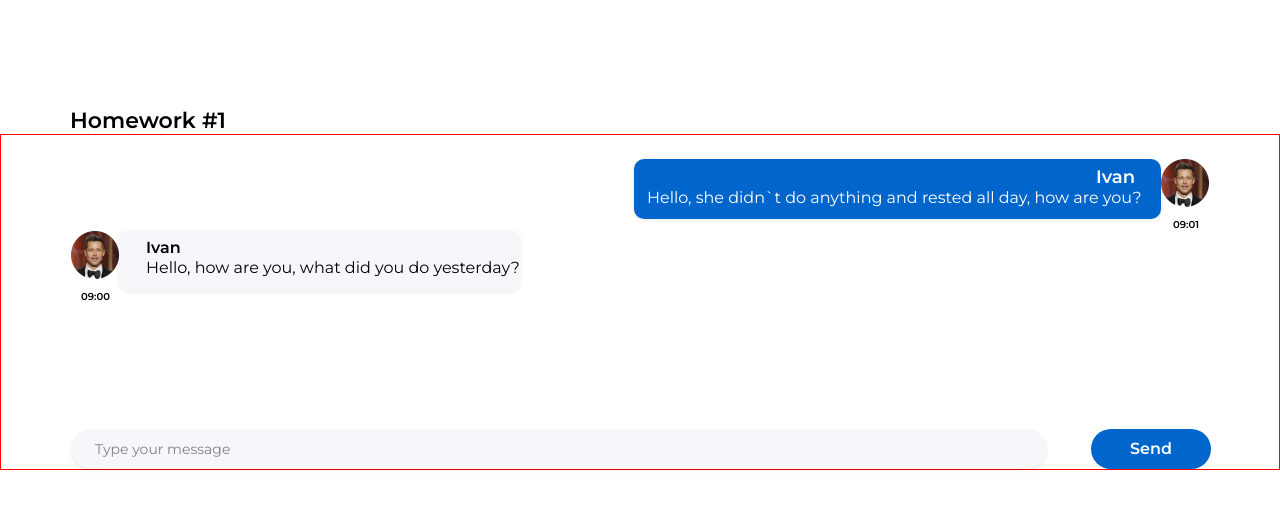
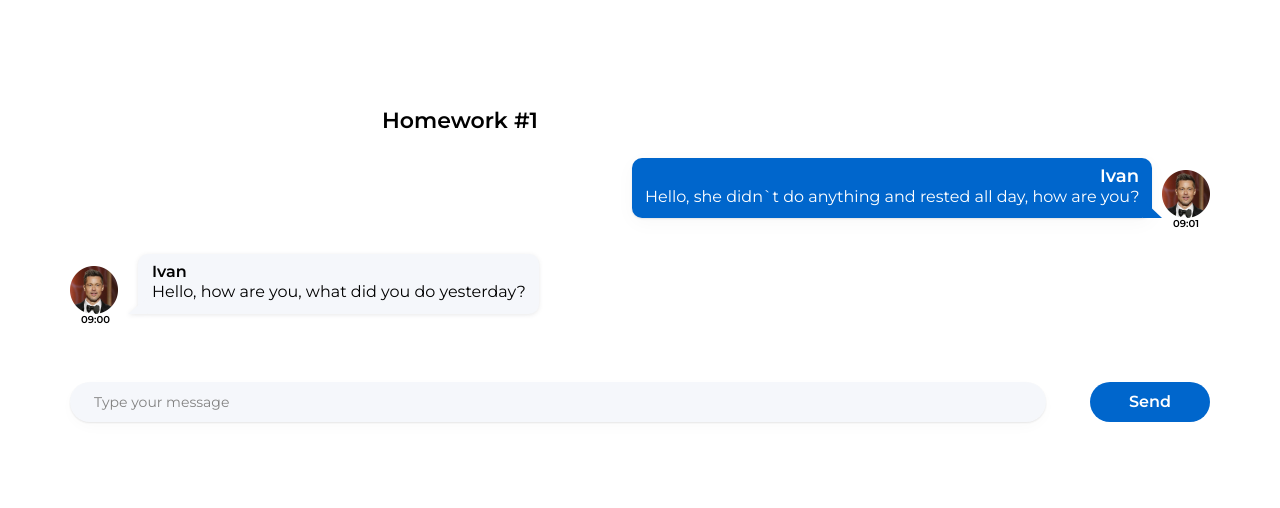
Before and after one commit to AnatolyNikol/Ignat_DZ, a React (Create React App) app in the folder hws2-master/: page / in a window 1280 px wide. Shown: the top 508 px of the page. Built offline with nearby package versions, Linux system fonts and the light colour scheme.

Commit message:
Finish DZ

```diff
--- a/hws2-master/src/s1-main/App.module.css
+++ b/hws2-master/src/s1-main/App.module.css
@@ -3,24 +3,22 @@
 }
 
 .hw {
-    display: flex;
     max-width: 1280px;
     width: 100%;
     height: 336px;
     margin: 0 auto;
-    border: 1px solid red;
-    flex-direction: column;
-    justify-content: space-between;
+    /*border: 1px solid red;*/
 }
 
 .hwTitle {
     margin-top: 107px;
-    margin-left: 70px;
+    margin-left: 382px;
     width: 165px;
     height: 27px;
 
 
-    font-family: 'Montserrat';
+
+    font-family: 'Montserrat', 'sans-serif';
     font-style: normal;
     font-weight: 600;
     font-size: 22px;
--- a/hws2-master/src/s2-homeworks/hw01/friend-message/FriendMessage.module.css
+++ b/hws2-master/src/s2-homeworks/hw01/friend-message/FriendMessage.module.css
@@ -1,87 +1,94 @@
 .friendMessage {
     display: flex;
-    width: 414px;
-    height: 60px;
     flex-direction: column;
+    align-items: flex-start;
+    max-height: 100%;
+    max-width: 100%;
+    /*border: 1px solid black;*/
 }
 
 .friendImageAndText {
     display: flex;
+    flex-direction: row;
+    /*border: 1px solid green;*/
     margin-left: 70px;
 }
 
 .friendImageAndText img {
-
     width: 48px;
     height: 48px;
+    margin-top: 36px;
+}
+
+.friendText {
+    margin-top: 24px;
+    margin-left: 20px;
+    display: flex;
+    flex-direction: column;
+    align-items: flex-start;
+
+    width: 401px;
+    height: 60px;
+
+    border-radius: 10px;
+    background: #F5F7FB;
+    /*box-shadow: 0px 5px 20px rgba(29, 33, 38, 0.03),*/
+    /*0px 1px 2px rgba(29, 33, 38, 0.1);*/
+    filter: drop-shadow(0px 1px 2px rgba(29, 33, 38, 0.1));
 
 }
 
-.friendText {
-    display: flex;
-    flex-direction: column;
-    padding-left: 27px;
-    padding-top: 7px;
-    width: 414px;
-    height: 60px;
-
-    border-radius: 10px;
+.friendText:after {
+    margin-left: -10px;
+    margin-top: -4px;
+    content: '';
+    width: 19px;
+    height: 16px;
 
     background: #F5F7FB;
-    filter: drop-shadow(0px 1px 2px rgba(29, 33, 38, 0.1));
-}
 
-.friendText:after {
-
-    content: '';
-    width: 20px;
-    height: 12px;
-    left: -12px;
-    top: 48px;
-
-    background: #F5F7FB;
     clip-path: polygon(100% 0%, 0% 100%, 100% 100%);
 }
 
 .friendName {
-
+    margin-top: 8px;
+    margin-left: 14px;
     width: 35px;
     height: 20px;
 
-    font-family: 'Montserrat';
+    font-family: 'Montserrat', 'sans-serif';
     font-style: normal;
     font-weight: 600;
     font-size: 16px;
     line-height: 20px;
+    /* identical to box height */
+
 
     color: #000000;
-
 }
 
 .friendMessageText {
-
+    margin-left: 14px;
     width: 374px;
     height: 20px;
 
-
-    font-family: 'Montserrat';
+    font-family: 'Montserrat', 'sans-serif';
     font-style: normal;
     font-weight: 400;
     font-size: 16px;
     line-height: 20px;
+    /* identical to box height */
 
 
     color: #000000;
 }
 
 .friendTime {
-    display: flex;
     width: 29px;
     height: 12px;
-    margin-left: 80px;
+    margin-left: 81px;
 
-
-    font-family: 'Montserrat';
+    font-family: 'Montserrat', 'sans-serif';
     font-style: normal;
     font-weight: 600;
     font-size: 10px;
--- a/hws2-master/src/s2-homeworks/hw01/message-sender/MessageSender.module.css
+++ b/hws2-master/src/s2-homeworks/hw01/message-sender/MessageSender.module.css
@@ -3,6 +3,7 @@
     width: 1140px;
     height: 40px;
     margin-left: 70px;
+    margin-top: 56px;
 }
 
 .textarea {
@@ -15,7 +16,7 @@
     outline: none;
     padding: 12px 0 0 24px;
 
-    font-family: 'Montserrat';
+    font-family: 'Montserrat', 'sans-serif';
     font-style: normal;
     font-weight: 400;
     font-size: 14px;
@@ -41,7 +42,7 @@
     border-radius: 20px;
     border: none;
 
-    font-family: 'Montserrat';
+    font-family: 'Montserrat', 'sans-serif';
     font-style: normal;
     font-weight: 600;
     font-size: 16px;
--- a/hws2-master/src/s2-homeworks/hw01/message/Message.module.css
+++ b/hws2-master/src/s2-homeworks/hw01/message/Message.module.css
@@ -1,89 +1,93 @@
 .message {
     display: flex;
     flex-direction: column;
-    justify-content: flex-end;
     align-items: flex-end;
-    padding-top: 24px;
+    max-height: 100%;
+    max-width: 100%;
+    /*border: 1px solid black;*/
 }
 
 .imageAndText {
     display: flex;
-    justify-content: flex-start;
     flex-direction: row-reverse;
+    /*border: 1px solid green;*/
     margin-right: 70px;
 }
 
 .imageAndText img {
-
     width: 48px;
     height: 48px;
-
+    margin-top: 36px;
 }
 
 .text {
+    margin-top: 24px;
+    margin-right: 10px;
     display: flex;
     flex-direction: column;
     align-items: flex-end;
-    width: 527px;
+
+    width: 520px;
     height: 60px;
+
     border-radius: 10px;
-    padding-right: 25px;
-    padding-top: 7px;
-
     background: #0066CC;
-    filter: drop-shadow(0px 1px 2px rgba(29, 33, 38, 0.1));
+    box-shadow: 0px 5px 20px rgba(29, 33, 38, 0.03),
+    0px 1px 2px rgba(29, 33, 38, 0.1);
 }
 
 .text:after {
-    position: absolute;
+    margin-right: -10px;
+    margin-top: -7px;
     content: '';
-    width: 24px;
+    width: 19px;
     height: 20px;
-    left: 503px;
-    top: 40px;
 
-    /*background: #0066CC;*/
-    /*background: red;*/
-    clip-path: polygon(18% 11%, 0% 100%, 100% 100%);
+    background: #0066CC;
+
+    clip-path: polygon(0 0, 0% 100%, 100% 100%);
 }
 
 .name {
-
-    width: 40px;
+    margin-top: 7px;
+    margin-right: 25px;
+    width: 27px;
     height: 22px;
 
 
-    font-family: 'Montserrat';
+    font-family: 'Montserrat', 'sans-serif';
     font-style: normal;
     font-weight: 600;
     font-size: 18px;
     line-height: 22px;
+    /* identical to box height */
+
 
     color: #FFFFFF;
 }
 
 .messageText {
-    width: 489px;
+    margin-right: 31px;
+    width: 476px;
     height: 20px;
 
-
-    font-family: 'Montserrat';
+    font-family: 'Montserrat', 'sans-serif';
     font-style: normal;
     font-weight: 400;
     font-size: 16px;
     line-height: 20px;
+    /* identical to box height */
+
 
     color: #FFFFFF;
 }
 
 .time {
-    display: flex;
     width: 26px;
     height: 12px;
-    margin-right: 80px;
+    margin-right: 81px;
 
-
-    font-family: 'Montserrat';
+    font-family: 'Montserrat', 'sans-serif';
     font-style: normal;
     font-weight: 600;
     font-size: 10px;
```
